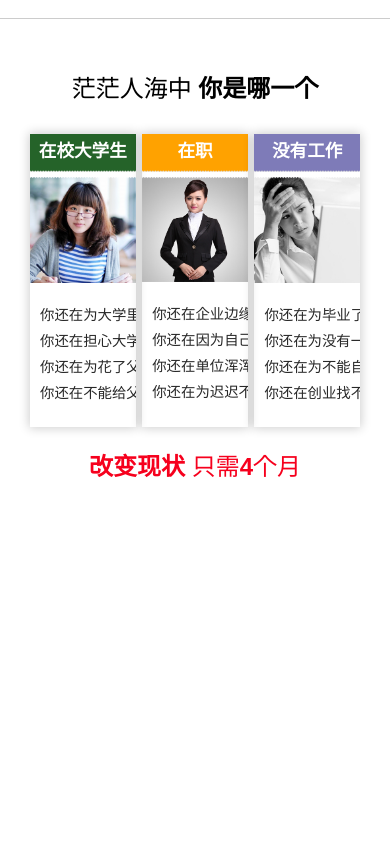
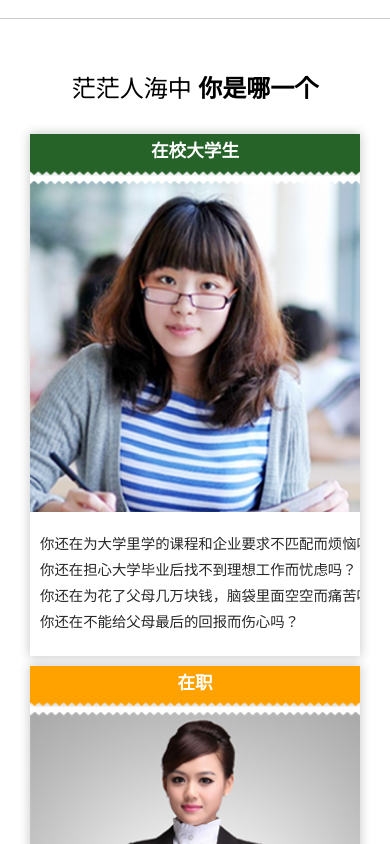
Before and after one commit to orangeC/digi, a React app: page / in a window 390 px wide. Shown: the part 2620-3464 px from the top of the page. Before the commit the page ends 3132 px from the top, so only its background shows below. Built offline with nearby package versions, Linux system fonts and the light colour scheme.

Commit message:
Response design

```diff
--- a/src/components/ContentFour.js
+++ b/src/components/ContentFour.js
@@ -20,7 +20,11 @@ class ContentFour extends Component{
 				margin:"0 auto",
 				padding:"20px",
 				display:"flex",
+				flexDirection:"row",
 				flexWrap:"wrap",
+				boxPack: "justify",
+				boxDirection: "normal",
+				boxOrient: "horizontal",
 				justifyContent:"space-between"
 			},
 			h1:{
@@ -55,10 +59,6 @@ class ContentFour extends Component{
 			img:{
 				marginTop:"5px",
 				border:"0"
-			},
-			card:{
-				width:"32%",
-				boxShadow: "0 0 10px 1px rgba(0,0,0,.2)"
 			}
 		}
 		return (
--- a/src/main.css
+++ b/src/main.css
@@ -39,6 +39,10 @@ ul,li{
     font-size: 0.9em;
     margin-bottom: 5px;
 }
+.four-card{
+	width:32%;
+	box-shadow: 0 0 10px 1px rgba(0,0,0,.2);
+}
 @media(min-width: 760px){
 	.card{
 				width:50%;
@@ -46,6 +50,7 @@ ul,li{
 	.pp{
 		height: 140px;
 	}
+
 }
 @media(max-width: 440px){
 	.card{
@@ -53,5 +58,6 @@ ul,li{
 	}
 	.four-card{
 		width: 100%;
+		margin-bottom: 10px;
 	}
 }
```
